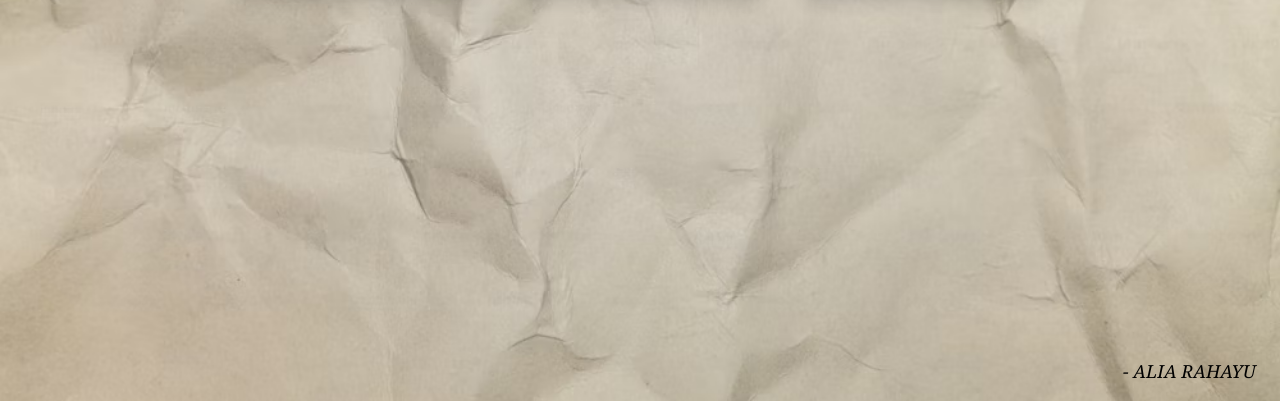
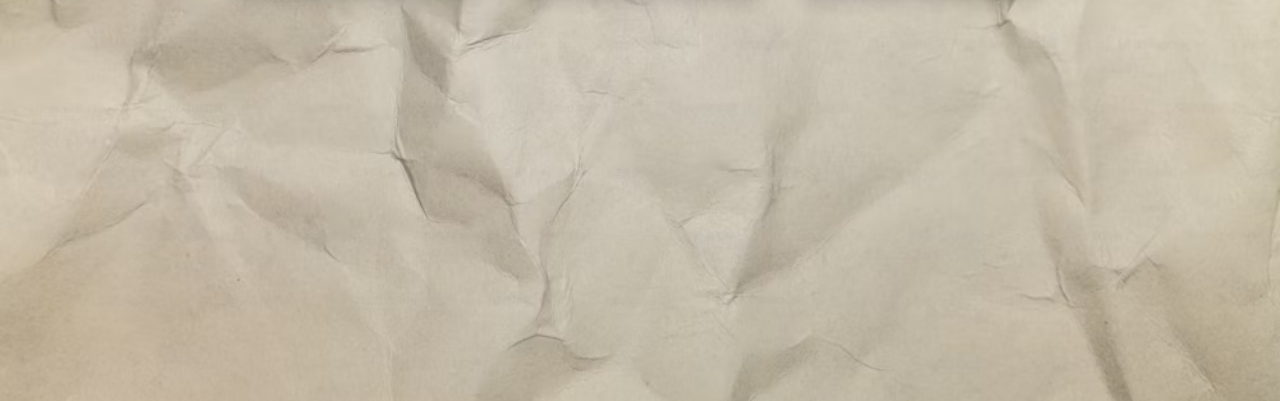
Before and after one commit to aliaaja/UTP_Web, a plain HTML site: page Contact.html in a window 1280 px wide. Shown: the part 399-800 px from the top of the page. Drawn offline with nearby package versions, Linux system fonts and the light colour scheme.

Commit message:
Update Contact.html

```diff
--- a/Contact.html
+++ b/Contact.html
@@ -60,10 +60,5 @@
     </div>
   </main>
 
-  <!-- Tulisan di bawah -->
-  <footer class="text-black text-md md:text-lg italic text-right pr-6 pb-4 font-serif">
-    - ALIA RAHAYU
-  </footer>
-
 </body>
 </html>
```
